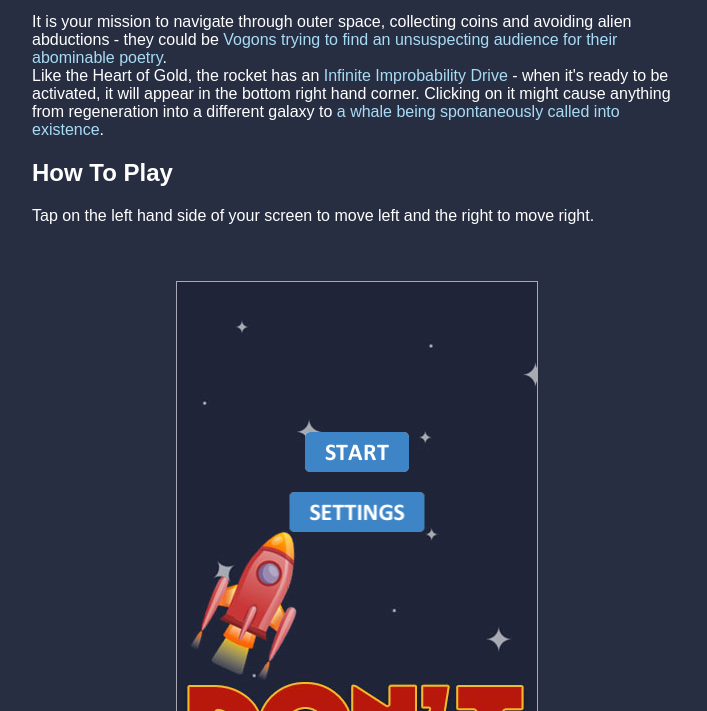
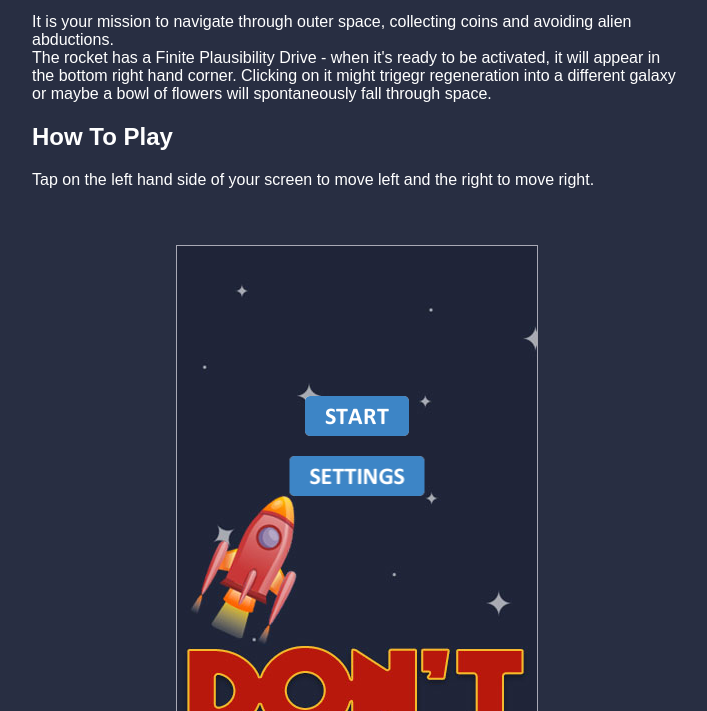
Before and after one commit to rushlet/ci328-coursework, a website: page index.html in a window 1280 px wide. Shown: the part 89-800 px from the top of the page, without its empty margins (283-990 px from the left). Drawn offline with Linux system fonts and the light colour scheme; files that its build step writes are made by us from their sources; no server answers; animation ran at ten frames a second.

Commit message:
reword in case of copyright

```diff
--- a/index.html
+++ b/index.html
@@ -16,9 +16,9 @@
 	<div class="explainer">
 		<h1>Don't Panic</h1>
 		<p class="intro">
-			It is your mission to navigate through outer space, collecting coins and avoiding alien abductions - they could be <a href="https://youtu.be/cbN1NaQ7yQI?t=2s" target="_blank">Vogons trying to find an unsuspecting audience for their abominable poetry</a>.<br />
-			Like the Heart of Gold, the rocket has an <a href="https://www.youtube.com/watch?v=nCf53ses22w" target="_blank">Infinite Improbability Drive</a> - when it's ready to be activated, it will appear in the bottom right hand corner. Clicking on it might
-			cause anything from regeneration into a different galaxy to <a href="https://www.youtube.com/watch?v=YCsfHVM5x_I" target="_blank">a whale being spontaneously called into existence</a>.</p>
+			It is your mission to navigate through outer space, collecting coins and avoiding alien abductions.<br />
+			The rocket has a Finite Plausibility Drive - when it's ready to be activated, it will appear in the bottom right hand corner. Clicking on it might
+			trigegr regeneration into a different galaxy or maybe a bowl of flowers will spontaneously fall through space</a>.</p>
 		<h2>How To Play</h2>
 		<p class="mobile">
 			Tap on the left hand side of your screen to move left and the right to move right.
```
